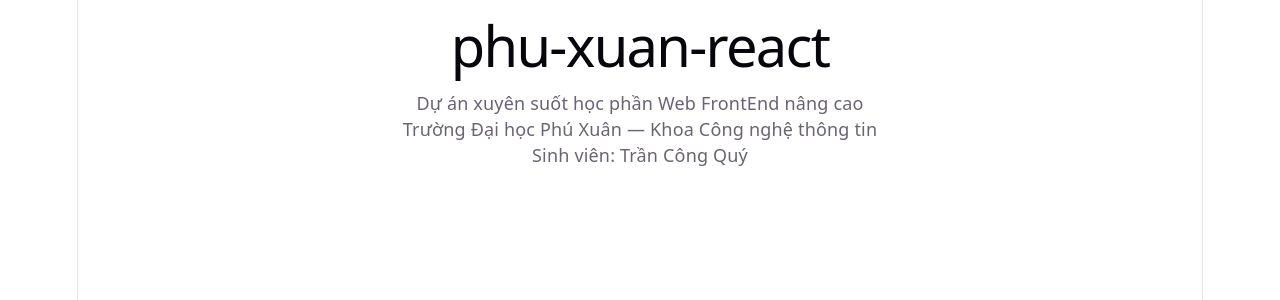
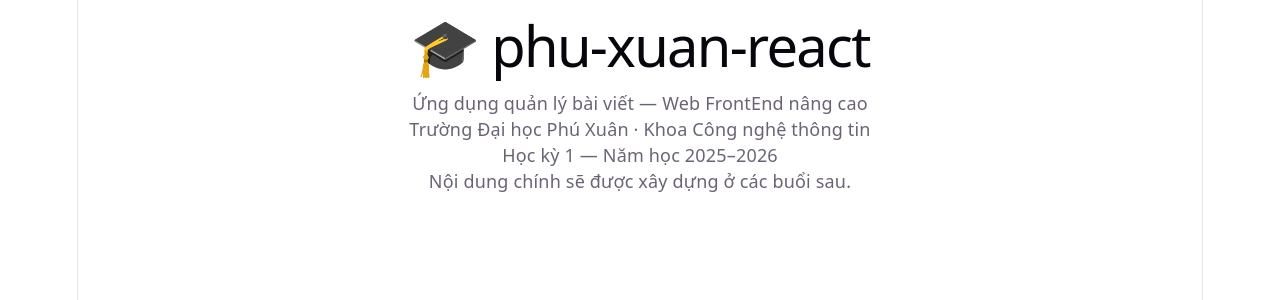
Before and after one commit to TranCongQuy/phu_xuan_react, a React (Vite) app: page / in a window 1280 px wide. Shown: the top 300 px of the page. Built offline with nearby package versions, Linux system fonts and the light colour scheme.

Commit message:
feat: thêm thành phần Header đầu tiên vào phu-xuan-react

```diff
--- a/src/App.tsx
+++ b/src/App.tsx
@@ -1,10 +1,14 @@
+// App.tsx — thành phần gốc, tập hợp các thành phần con
+
+import Header from './components/Header'
+
 function App() {
   return (
     <div>
-      <h1>phu-xuan-react</h1>
-      <p>Dự án xuyên suốt học phần Web FrontEnd nâng cao</p>
-      <p>Trường Đại học Phú Xuân — Khoa Công nghệ thông tin</p>
-      <p>Sinh viên: Trần Công Quý </p>
+      <Header />
+      <main>
+        <p>Nội dung chính sẽ được xây dựng ở các buổi sau.</p>
+      </main>
     </div>
   )
 }
--- /dev/null
+++ b/src/components/Header.tsx
@@ -0,0 +1,14 @@
+// Header.tsx — thanh tiêu đề của phu-xuan-react
+
+function Header() {
+  return (
+    <header>
+      <h1>🎓 phu-xuan-react</h1>
+      <p>Ứng dụng quản lý bài viết — Web FrontEnd nâng cao</p>
+      <p>Trường Đại học Phú Xuân · Khoa Công nghệ thông tin</p>
+      <p>Học kỳ 1 — Năm học 2025–2026</p>
+    </header>
+  )
+}
+
+export default Header
```
Also changed, not shown: 1 other file (tests, documents, lock files or other folders).
